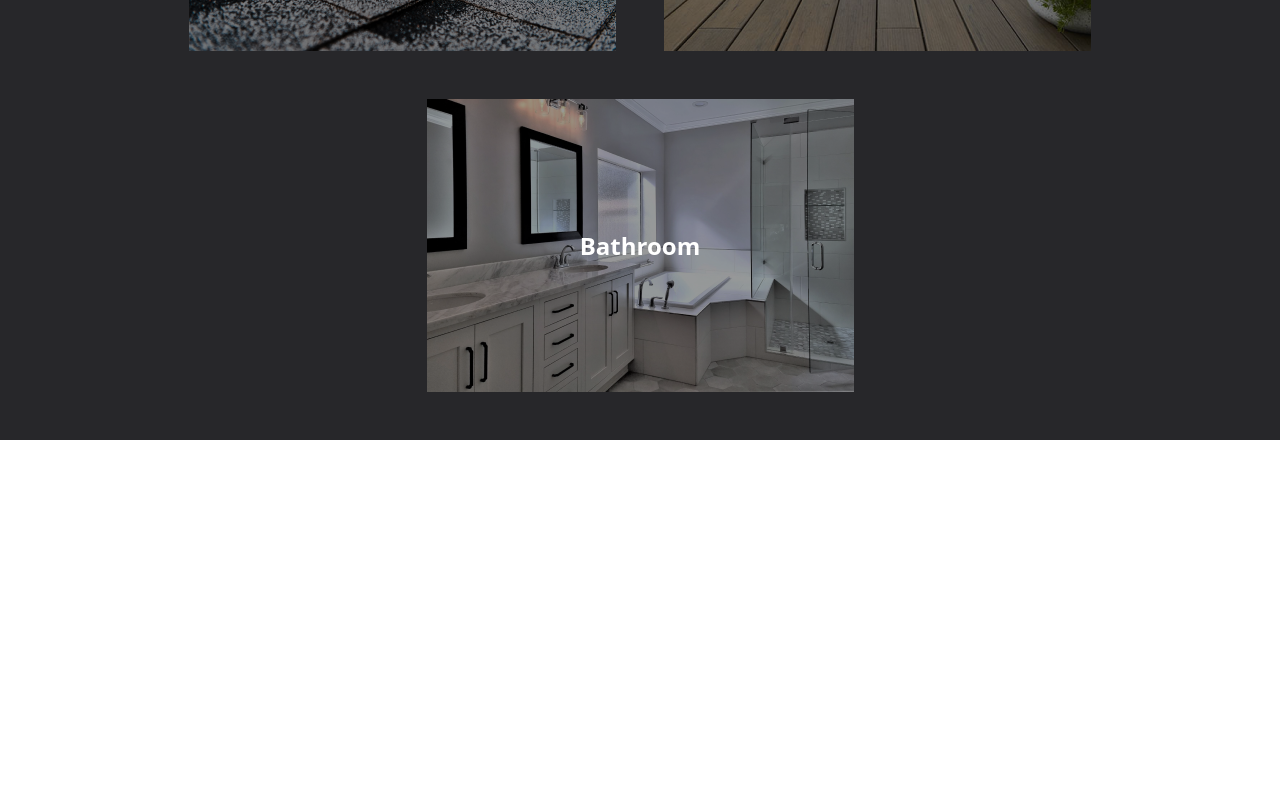
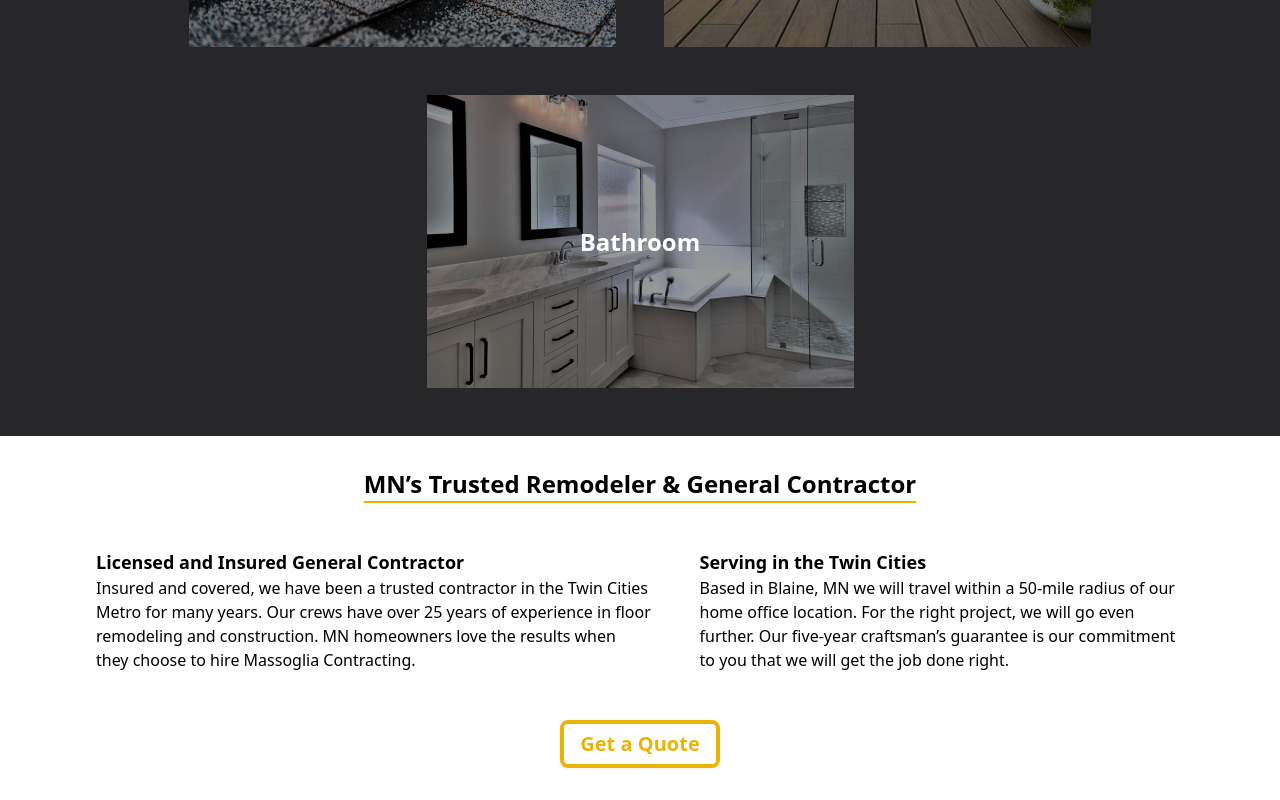
Before and after one commit to Miguel-C22/DahlBuilders, a React (Create React App) app in the folder client/: page / in a window 1280 px wide. Shown: the part 1078-1878 px from the top of the page. Before the commit the page ends 1518 px from the top, so only its background shows below. Built offline with nearby package versions, Linux system fonts and the light colour scheme.

Commit message:
Added more to home page and made a btn component

```diff
--- a/client/src/App.js
+++ b/client/src/App.js
@@ -1,5 +1,6 @@
 import Header from "./components/Header";
 import Services from "./components/Services";
+import YellowQuoteBtn from "./components/YellowQuoteBtn";
 
 function App() {
   return (
@@ -16,9 +17,23 @@ function App() {
         flex flex-wrap justify-center items-center m-auto max-w-screen-lg
         font-bold sm:justify-between gap-4 sm:gap-0 px-2 sm:px-12 text-center my-8">
         <p className=" text-xl md:text-3xl">Get A Fast, Free Quote Today! </p>
-        <button className="border border-4 border-yellow-500 bg-transparent text-yellow-500 p-2 px-4 sm:px-12 text-md md:text-xl  ">Get A Quote</button>
+        <YellowQuoteBtn />
       </div>
         <Services />
+      <div className="flex flex-col items-center gap-12 my-8">
+        <h2 className="text-2xl font-bold underline underline-offset-8 decoration-yellow-500">MN’s Trusted Remodeler & General Contractor</h2>
+        <div className="flex gap-12 px-24 flex-wrap md:flex-nowrap">
+          <div>
+            <h3 className="text-lg font-bold">Licensed and Insured General Contractor</h3>
+            <p>Insured and covered, we have been a trusted contractor in the Twin Cities Metro for many years. Our crews have over 25 years of experience in floor remodeling and construction. MN homeowners love the results when they choose to hire Massoglia Contracting.</p>
+          </div>
+          <div>
+            <h3 className="text-lg font-bold">Serving in the Twin Cities</h3>
+            <p>Based in Blaine, MN we will travel within a 50-mile radius of our home office location. For the right project, we will go even further. Our five-year craftsman’s guarantee is our commitment to you that we will get the job done right.</p>
+          </div>
+        </div>
+          <YellowQuoteBtn />
+        </div>
     </div>
   );
 }
--- /dev/null
+++ b/client/src/components/YellowQuoteBtn.jsx
@@ -0,0 +1,14 @@
+import React from 'react'
+
+function YellowQuoteBtn() {
+  return (
+    <div>
+        <button className='btn border border-4
+         border-yellow-500 bg-transparent text-yellow-500
+         font-bold text-md md:text-xl'
+         >Get a Quote</button>
+    </div>
+  )
+}
+
+export default YellowQuoteBtn
```
